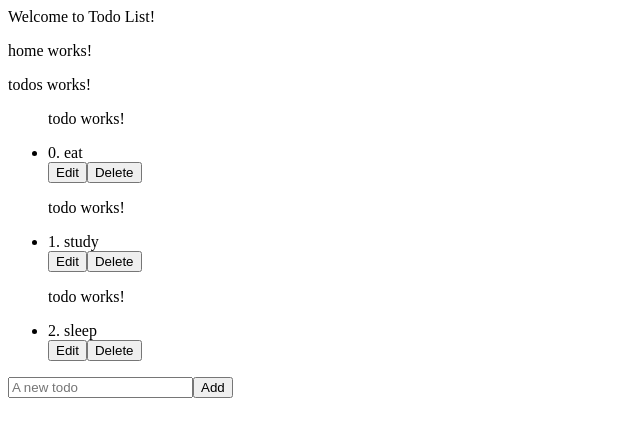
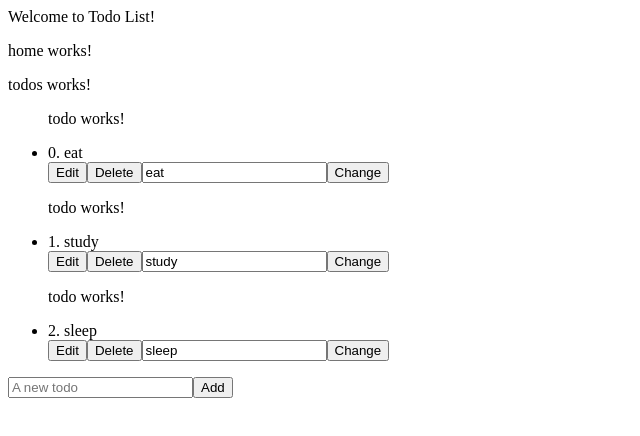
Before and after one commit to RoaaAlSughair/W22D03-Angular, an Angular app: page / in a window 1280 px wide. Shown: the top 436 px of the page, without its empty margins (0-640 px from the left). Built offline with nearby package versions, Linux system fonts and the light colour scheme.

Commit message:
Attempting to get the edit function to work

```diff
--- a/src/app/todo/todo.component.html
+++ b/src/app/todo/todo.component.html
@@ -2,3 +2,5 @@
 <li>{{index}}. {{value}}</li>
 <button (click)="editTodo(value)">Edit</button>
 <button (click)="deleteTodo(value)">Delete</button>
+<input type="text" placeholder="Edit todo" [(ngModel)] = "value"/>
+<button (click)="editTodo(value)">Change</button>
--- a/src/app/todo/todo.component.ts
+++ b/src/app/todo/todo.component.ts
@@ -1,4 +1,6 @@
 import { Component, OnInit, Input } from '@angular/core';
+import { NgModel } from '@angular/forms';
+import { NgStyle } from '@angular/common';
 
 @Component({
   selector: 'app-todo',
@@ -12,9 +14,10 @@ export class TodoComponent implements OnInit {
 
   @Input() value:string="";
   @Input() index:string="";
+  @Input() todos:string[]=[];
 
   editTodo(todo: string): void {
-    console.log(`TODO: ${this.value}`);
+    this.value = todo;
   }
 
   deleteTodo(todo : string) : void {
--- a/src/app/todos/todos.component.ts
+++ b/src/app/todos/todos.component.ts
@@ -1,5 +1,6 @@
 import { Component, OnInit, Input } from '@angular/core';
 import { NgModel } from '@angular/forms';
+import { NgStyle } from '@angular/common';
 
 @Component({
   selector: 'app-todos',
```
